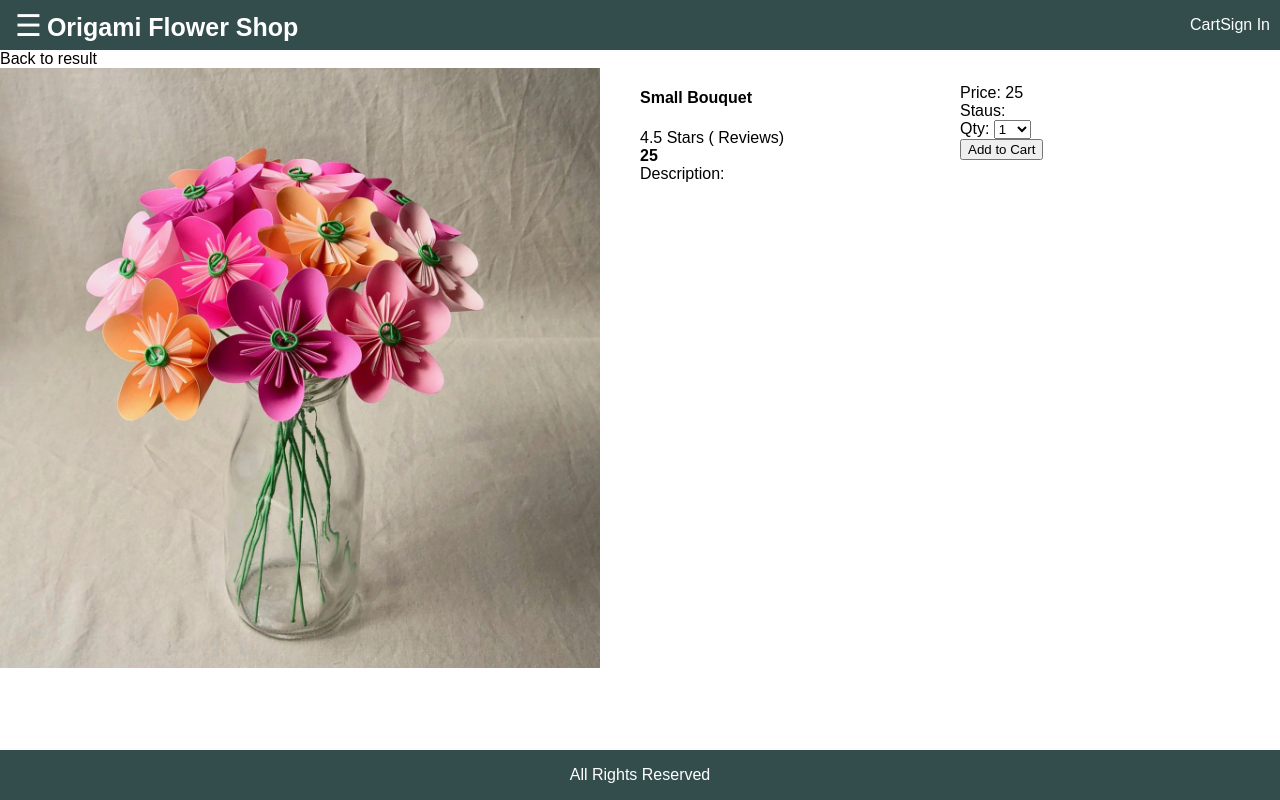
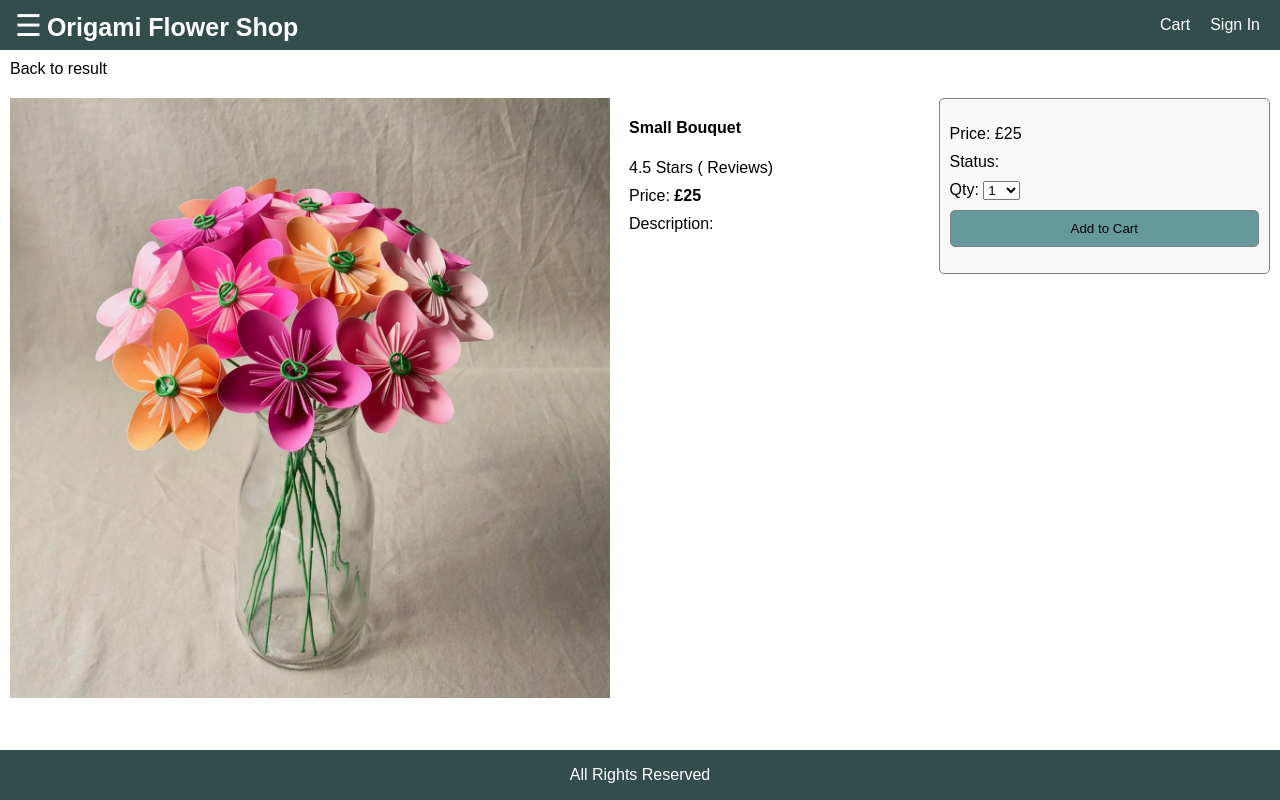
Before and after one commit to petermanchester1987/origami-flower-shop, a React (Create React App) app in the folder frontend/: page /product/000001 in a window 1280 px wide. Built offline with nearby package versions, Linux system fonts and the light colour scheme.

Commit message:
styling product image page

```diff
--- a/frontend/src/Screens/ProductScreen.js
+++ b/frontend/src/Screens/ProductScreen.js
@@ -8,7 +8,7 @@
 
   return (
     <div>
-      <div>
+      <div className="back-to-result">
         <Link to="/">Back to result</Link>
       </div>
 
@@ -28,7 +28,7 @@
             </li>
 
             <li>
-              <b>{product.price}</b>
+              Price: <b>£{product.price}</b>
             </li>
 
             <li>
@@ -40,9 +40,9 @@
 
         <div className="details-action">
           <ul>
-            <li>Price: {product.price}</li>
+            <li>Price: £{product.price}</li>
 
-            <li>Staus: {product.status}</li>
+            <li>Status: {product.status}</li>
 
             <li>
               Qty:{" "}
@@ -59,7 +59,9 @@
                 <option>10</option>
               </select>
             </li>
-            <button>Add to Cart</button>
+            <li>
+              <button className="button primary">Add to Cart</button>
+            </li>
           </ul>
         </div>
       </div>
--- a/frontend/src/index.css
+++ b/frontend/src/index.css
@@ -61,6 +61,7 @@
 .header-links a {
   color: #fff;
   text-decoration: none;
+  padding: 1rem;
 }
 
 .header-links a:hover {
@@ -187,6 +188,7 @@
   justify-content: space-between;
   align-items: flex-start;
   flex-wrap: wrap;
+  padding: 1rem;
 }
 
 .details-image {
@@ -208,3 +210,39 @@
   list-style-type: none;
   padding: 0;
 }
+
+.details-info li,
+.details-action li {
+  margin-bottom: 1rem;
+}
+
+.back-to-result {
+  padding: 1rem;
+}
+
+.details-action {
+  border: 0.1rem solid #808080;
+  border-radius: 0.5rem;
+  background-color: #f8f8f8;
+  padding: 1rem;
+}
+
+.details-action ul li:last-child {
+  display: flex;
+  flex-direction: column;
+}
+
+.button {
+  padding: 1rem;
+  border: 0.1rem solid #808080;
+  border-radius: 0.5rem;
+  cursor: pointer;
+}
+
+.button:hover {
+  border: 0.1rem solid #404040;
+}
+
+.button.primary {
+  background-color: #669999;
+}
```
